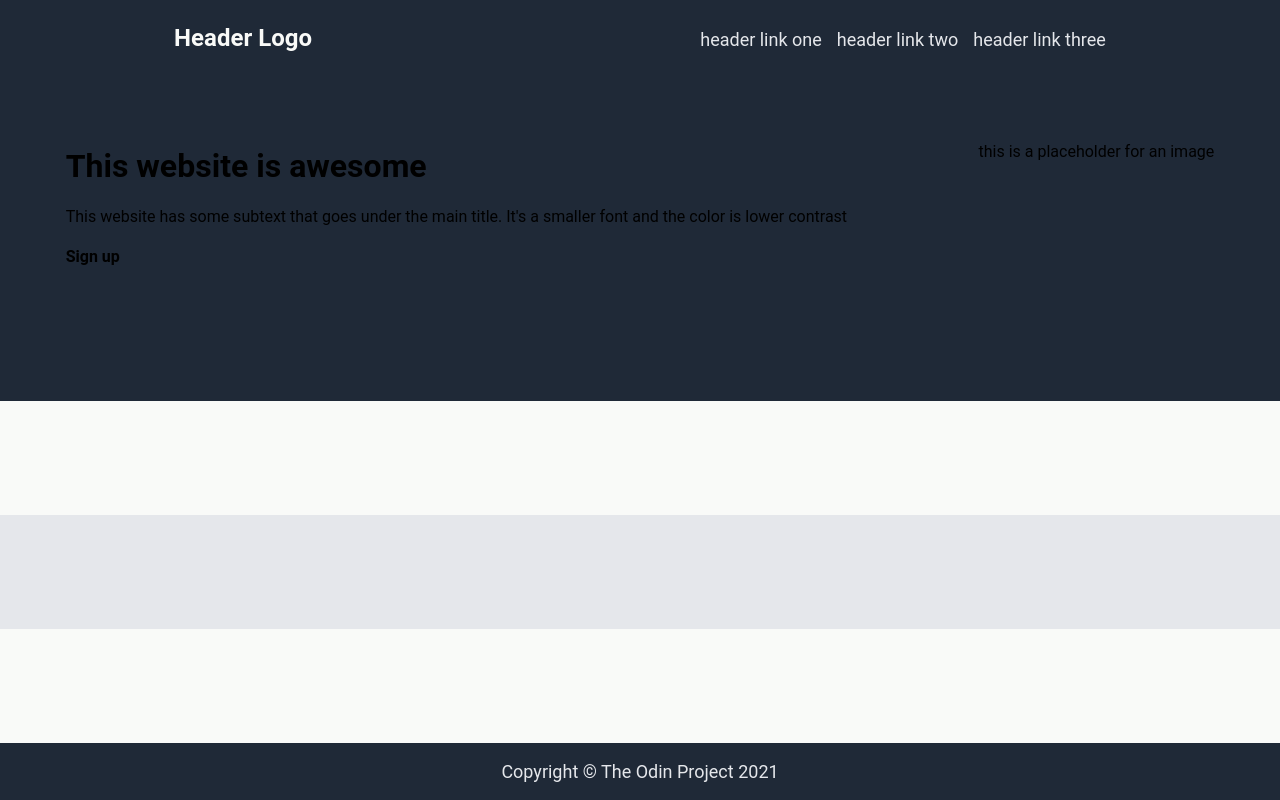
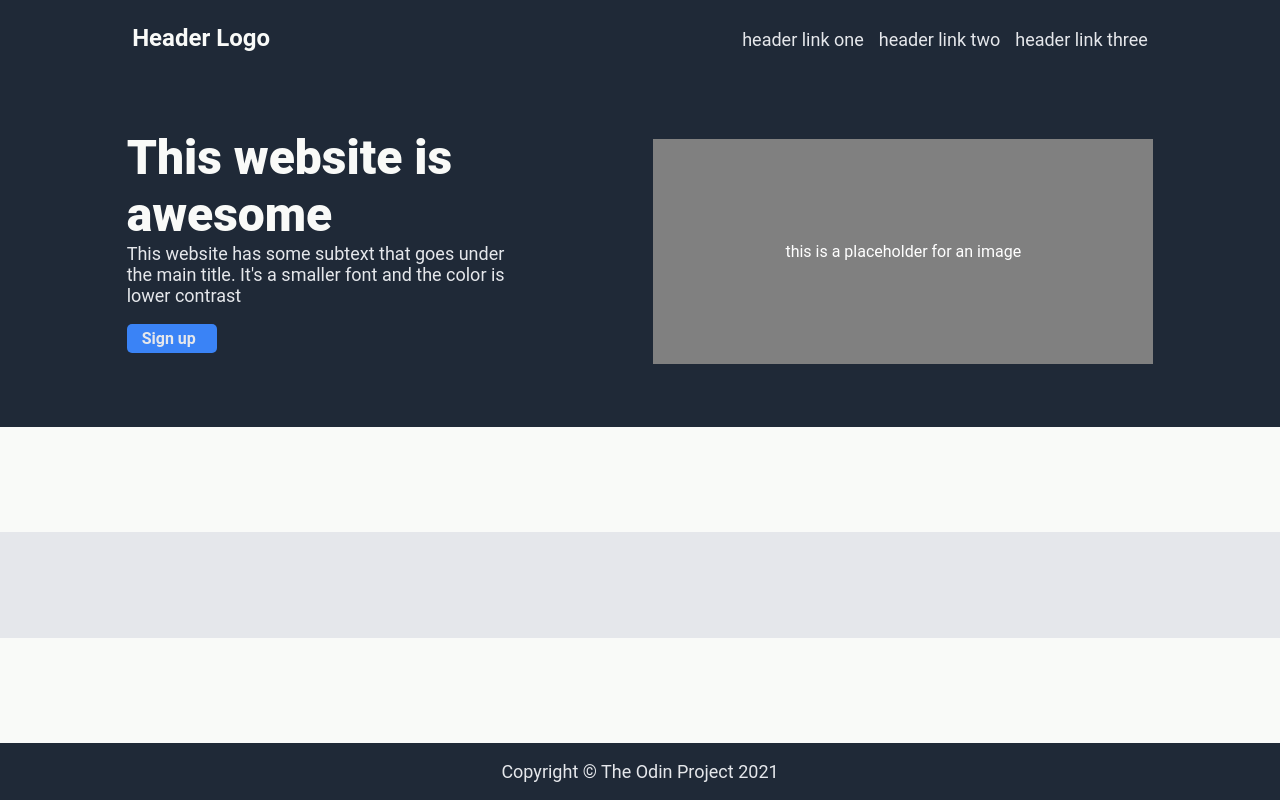
Before and after one commit to Yahska-0818/Landing-page, a plain HTML site: page index.html in a window 1280 px wide. Drawn offline with Linux system fonts and the light colour scheme.

Commit message:
Styled hero text for page

```diff
--- a/index.html
+++ b/index.html
@@ -21,12 +21,12 @@
     </div>
     <div class="main">
         <div class="intro">
-            <div class="main-left">
+            <div class="intro-left">
                 <h1>This website is awesome</h1>
                 <p>This website has some subtext that goes under the main title. It's a smaller font and the color is lower contrast</p>
                 <h4>Sign up</h4>
             </div>
-            <div class="main-right">
+            <div class="intro-right">
                 <p>this is a placeholder for an image</p>
             </div>
         </div>
--- a/style.css
+++ b/style.css
@@ -12,10 +12,11 @@ body {
 
 .header {
     display: flex;
-    justify-content: space-around;
+    justify-content: space-evenly;
     background-color: #1F2937;
     color: #f9faf8;
     font-size: 24px;
+    gap: 300px;
 }
 
 .header p {
@@ -55,8 +56,8 @@ a {
     background-color: #1F2937;
     flex: 1;
     display: flex;
-    justify-content: space-around;
-    padding-top: 50px;
+    justify-content: space-evenly;
+    align-items: center;
 }
 
 .info {
@@ -73,3 +74,40 @@ a {
     background-color: #f9faf8;
     flex: 1;
 }
+
+.intro-left {
+    width: 400px;
+}
+
+.intro-left h1 {
+    font-size: 48px;
+    font-weight: 900;
+    color: #f9faf8;
+    margin-bottom: 0;
+    margin-top: 0;
+}
+
+.intro-left p {
+    font-size: 18px;
+    color: #e5e7eb;
+    margin-top: 0;
+}
+
+.intro-left h4 {
+    color: #e5e7eb;
+    background-color: #3A83F6;
+    width: 60px;
+    padding: 5px 15px;
+    border-radius: 5px;
+    margin-top: 0;
+}
+
+.intro-right {
+    display: flex;
+    justify-content: center;
+    align-items: center;
+    background-color: grey;
+    height: 225px;
+    width: 500px;
+    color: white;
+}
```
